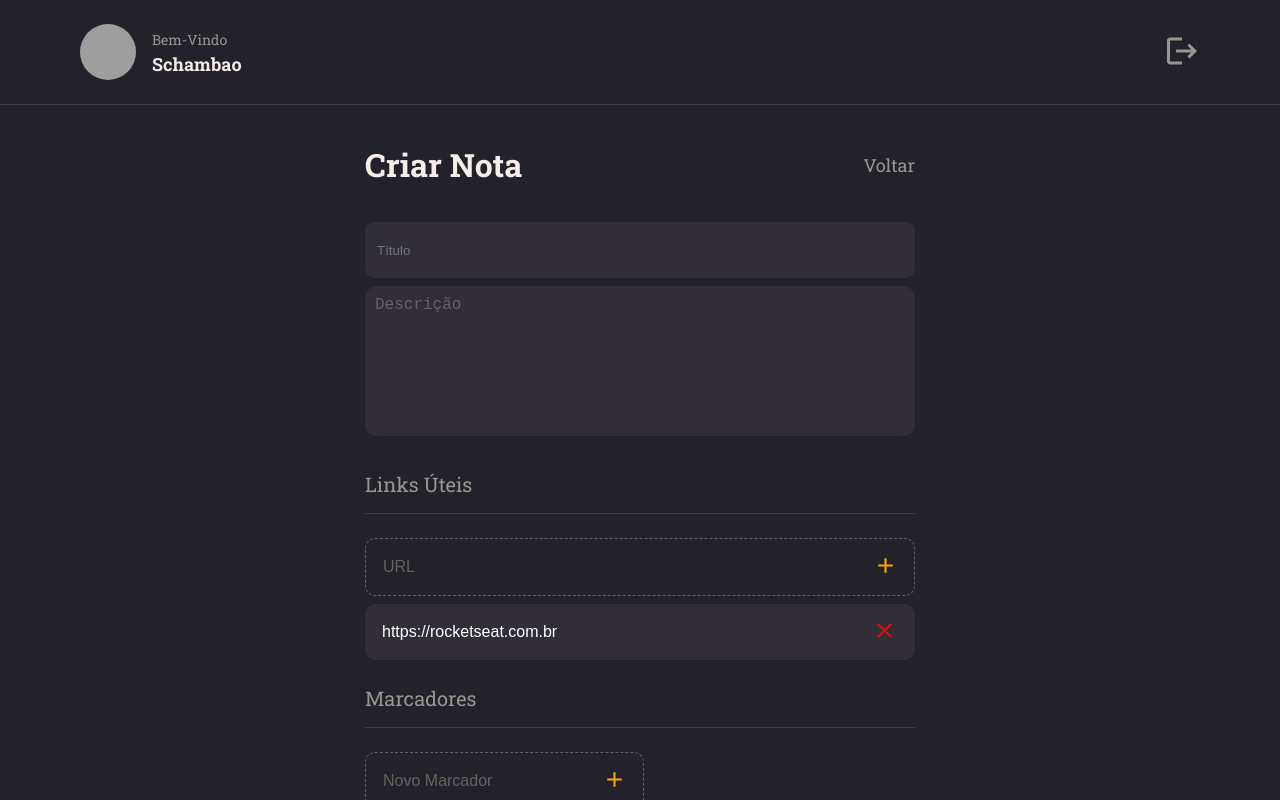
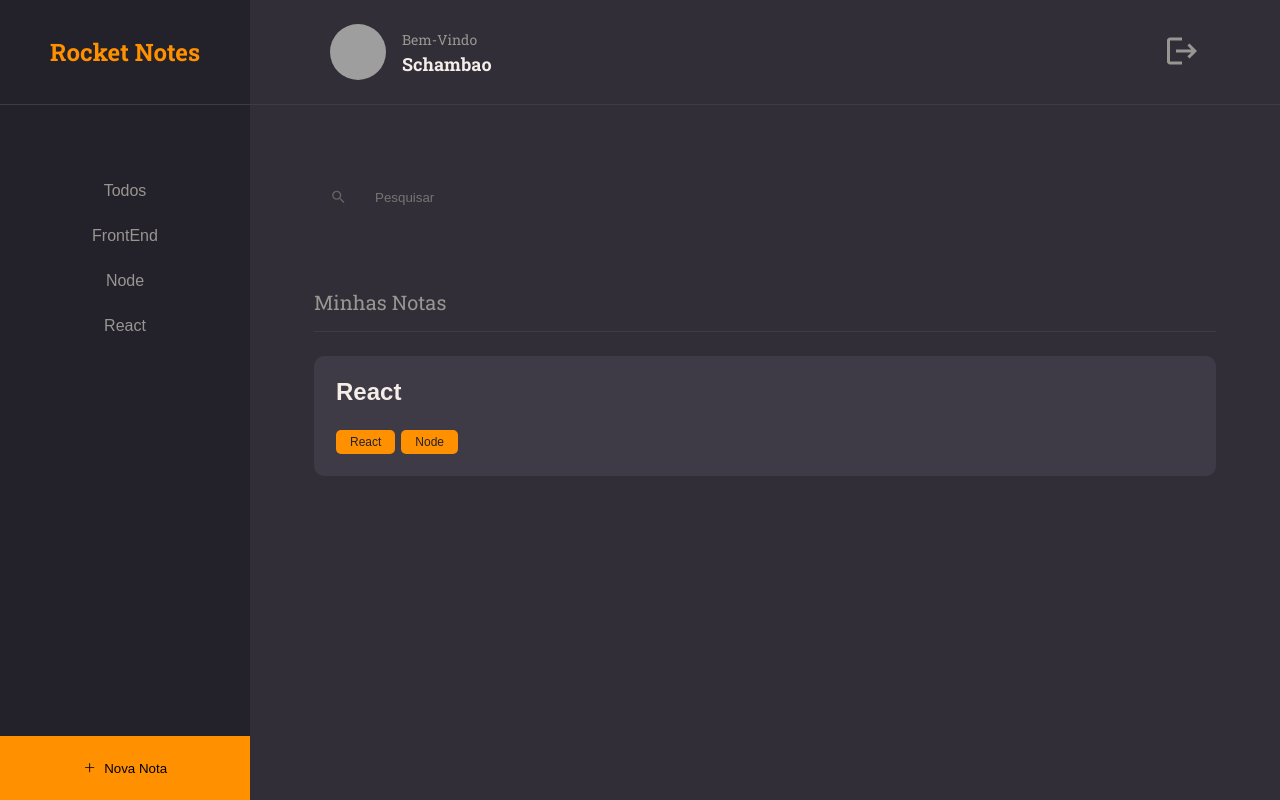
Before and after one commit to Schambin/rocket-notes-front, a React (Vite) app: page / in a window 1280 px wide. Built offline with nearby package versions, Linux system fonts and the light colour scheme; grey boxes are pictures that could not be loaded.

Commit message:
react routes to the application

```diff
--- a/src/main.tsx
+++ b/src/main.tsx
@@ -4,21 +4,13 @@
 import GlobalStyles from './styles/global';
 import { ThemeProvider } from 'styled-components';
 
-// import { Home } from './pages/Home';
-// import { SignIn } from './pages/SignIn';
-// import { SignUp } from './pages/SignUp';
-// import { Profile } from './pages/Profile';
-import { NewNote } from './pages/NewNote';
+import { Routes } from './routes/index.jsx';
 
 ReactDOM.createRoot(document.getElementById('root')!).render(
   <React.StrictMode>
     <ThemeProvider theme={theme} >
       <GlobalStyles/>
-      {/* <Home /> */}
-      {/* <SignIn /> */}
-      {/* <SignUp /> */}
-      {/* <Profile /> */}
-      <NewNote />
+      <Routes />
     </ThemeProvider>
   </React.StrictMode>,
 )
--- /dev/null
+++ b/src/routes/app.routes.jsx
@@ -0,0 +1,17 @@
+import {Routes, Route } from 'react-router-dom';
+
+import { NewNote } from '../pages/NewNote';
+import { Home } from '../pages/Home';
+import { Profile } from '../pages/Profile';
+import { Details } from '../pages/Details';
+
+export function AppRoutes() {
+    return (
+        <Routes>
+            <Route path='/' element={<Home />} />
+            <Route path='/New' element={<NewNote />} />
+            <Route path='/Profile' element={<Profile />} />
+            <Route path='/Details/:id' element={<Details />} />
+        </Routes>
+    )
+}
--- /dev/null
+++ b/src/routes/index.jsx
@@ -0,0 +1,11 @@
+import { BrowserRouter } from 'react-router-dom';
+
+import { AppRoutes } from './app.routes';
+
+export function Routes() {
+    return (
+        <BrowserRouter>
+            <AppRoutes />
+        </BrowserRouter>
+    )
+}
```
